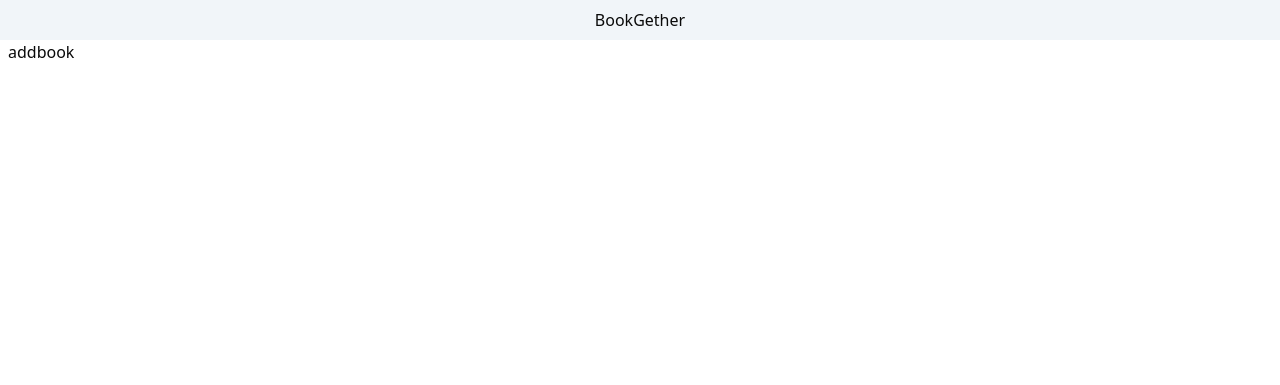
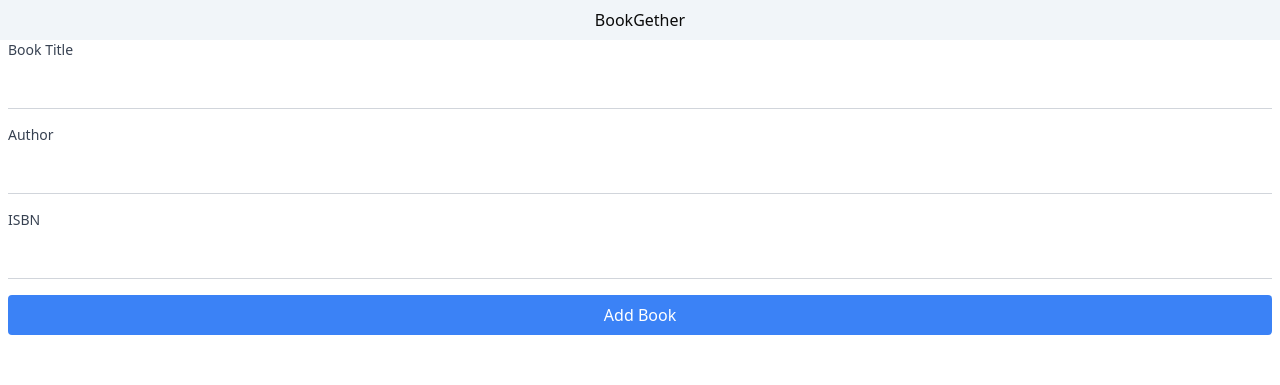
Before and after one commit to timgio26/bookgether, a React (Vite) app: page /addbook in a window 1280 px wide. Shown: the top 385 px of the page. Built offline with nearby package versions, Linux system fonts and the light colour scheme; no server answers.

Commit message:
add book fn

```diff
--- a/src/components/ui/toast.tsx
+++ b/src/components/ui/toast.tsx
@@ -114,6 +114,7 @@ type ToastProps = React.ComponentPropsWithoutRef<typeof Toast>
 
 type ToastActionElement = React.ReactElement<typeof ToastAction>
 
+
 export {
   type ToastProps,
   type ToastActionElement,
--- a/src/pages/AddBook.tsx
+++ b/src/pages/AddBook.tsx
@@ -1,7 +1,32 @@
+import { ChangeEvent, FormEvent, useState } from "react"
+import { Addbook } from "@/utils/types"
+import {addbook} from "../utils/api"
+
 export function AddBook(){
+    const [bookData,setBookData] = useState<Addbook>({title:"",author:"",isbn:""})
+    const [isLoading, setIsLoading] = useState<boolean>(false);
+    function handleFormUpdate(e:ChangeEvent<HTMLInputElement>):void{
+        const {name} =e.target
+        setBookData((state)=>({...state,[name]: e.target.value }))
+    }
+    async function handleFormSubmit(e:FormEvent<HTMLFormElement>):Promise<void>{
+        e.preventDefault()
+        setIsLoading(true)
+        const {error} = await addbook(bookData)
+        if(!error)setBookData({title:"",author:"",isbn:""})
+        setIsLoading(false)
+    }
     return(
         <div>
-            addbook
+            <form onSubmit={handleFormSubmit} className="flex flex-col">
+                <label htmlFor="title" className="mb-2 text-sm font-medium text-gray-700">Book Title</label>
+                <input type="text" name="title" id="title" className="mb-4 border-b border-gray-300 p-2 focus:outline-none" value={bookData.title} onChange={handleFormUpdate}/>
+                <label htmlFor="author" className="mb-2 text-sm font-medium text-gray-700">Author</label>
+                <input type="text" name="author" id="author" className="mb-4 border-b border-gray-300 p-2 focus:outline-none" value={bookData.author} onChange={handleFormUpdate}/>
+                <label htmlFor="isbn" className="mb-2 text-sm font-medium text-gray-700">ISBN</label>
+                <input type="text" name="isbn" id="isbn" className="mb-4 border-b border-gray-300 p-2 focus:outline-none" value={bookData.isbn} onChange={handleFormUpdate}/>
+                <button className="bg-blue-500 text-white p-2 rounded hover:opacity-75 focus:outline-blue-600">{!isLoading?"Add Book":"Loading"}</button>
+            </form>
         </div>
     )
 }
--- a/src/pages/Register.tsx
+++ b/src/pages/Register.tsx
@@ -60,7 +60,6 @@ export function Register() {
           required={true}
         />
         <button
-          role="button"
           type="submit"
           className="bg-blue-500 text-white p-2 rounded hover:opacity-75 focus:outline-blue-600"
           disabled={isLoading}
--- a/src/utils/api.ts
+++ b/src/utils/api.ts
@@ -1,8 +1,7 @@
-import {UserAuth} from './types'
+import {UserAuth,Addbook} from './types'
 import { supabase } from './supabase'
-
 import { toast } from '@/hooks/use-toast'
-import { AuthError } from '@supabase/supabase-js'
+import { AuthError} from '@supabase/supabase-js'
 
 
 
@@ -11,7 +10,8 @@ export async function register({email,password}:UserAuth){
     if (error)
       toast({
         title: "Uh oh! Something went wrong.",
-        description: error.message
+        description: error.message,
+        style:{color:"red"}
       });
     return { data, error }
 }
@@ -21,7 +21,8 @@ export async function signin({email,password}:UserAuth){
     if (error)
         toast({
           title: "Uh oh! Something went wrong.",
-          description: error.message
+          description: error.message,
+          style:{color:"red"}
         });
     localStorage.setItem("user",JSON.stringify(data.user))
 
@@ -30,7 +31,36 @@ export async function signin({email,password}:UserAuth){
 
 export async function logout():Promise<AuthError | null>{
     const { error } = await supabase.auth.signOut()
-    if(!error) toast({title: "Succesfuly log out"});
+    if(!error) toast({title: "Succesfuly log out",
+      style:{color:"green"}});
     localStorage.clear()
     return error
 }
+
+export async function addbook({title,author,isbn}:Addbook) {
+  let owner_id = localStorage.getItem("user") as string
+  owner_id = JSON.parse(owner_id).id
+  const { data, error } = await supabase
+    .from("db_book")
+    .insert([{ title,author,isbn,owner_id}])
+    .select();
+  if (error) toast({
+        title: "Uh oh! Something went wrong.",
+        description: error.message,
+        style:{color:"red"}
+      });
+  return { data, error };
+}
+
+
+
+export async function getBook() {
+  const { data, error } = await supabase.from("db_book").select("*");
+  if (error)
+    toast({
+      title: "Uh oh! Something went wrong.",
+      description: error.message,
+      style:{color:"red"}
+    });
+  return { data, error };
+}
--- a/src/utils/types.ts
+++ b/src/utils/types.ts
@@ -2,3 +2,9 @@ export type UserAuth = {
   email: string;
   password: string;
 };
+
+export type Addbook={
+  title:string;
+  author:string;
+  isbn:string
+}
```
